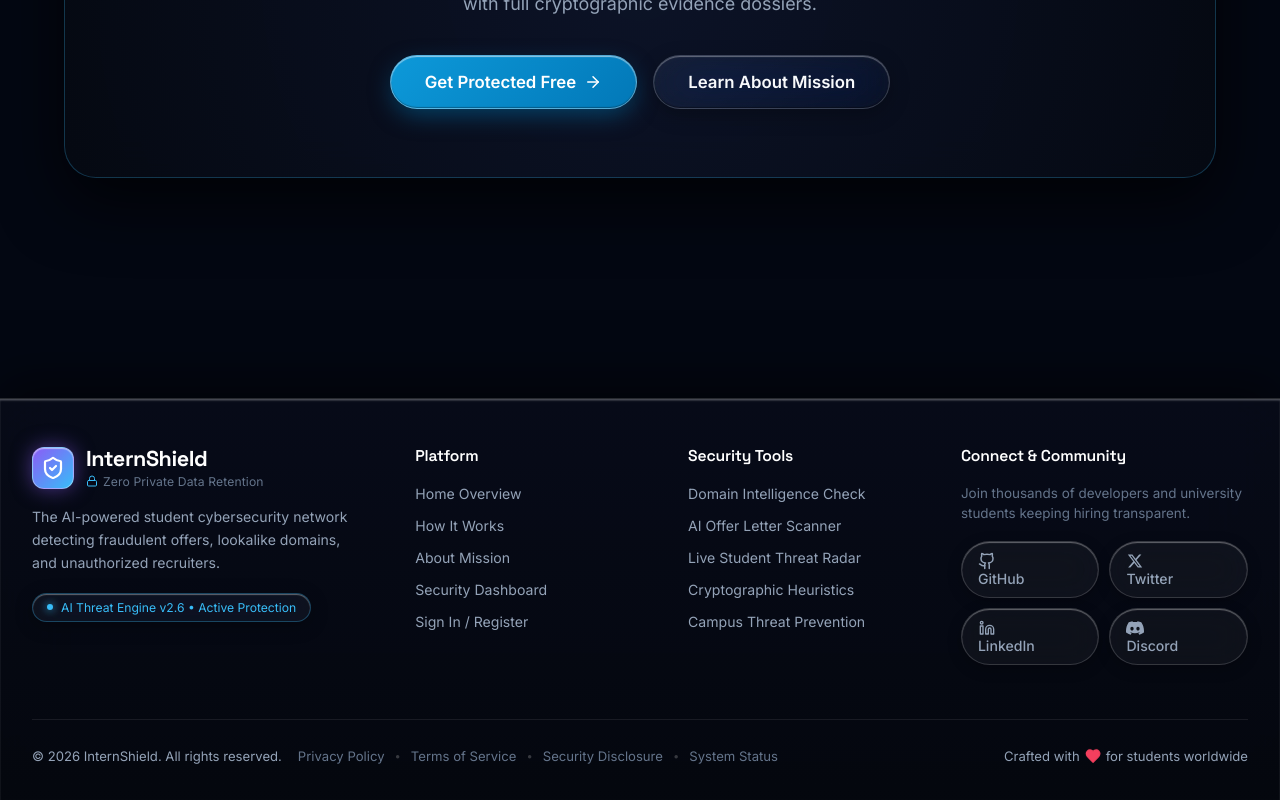
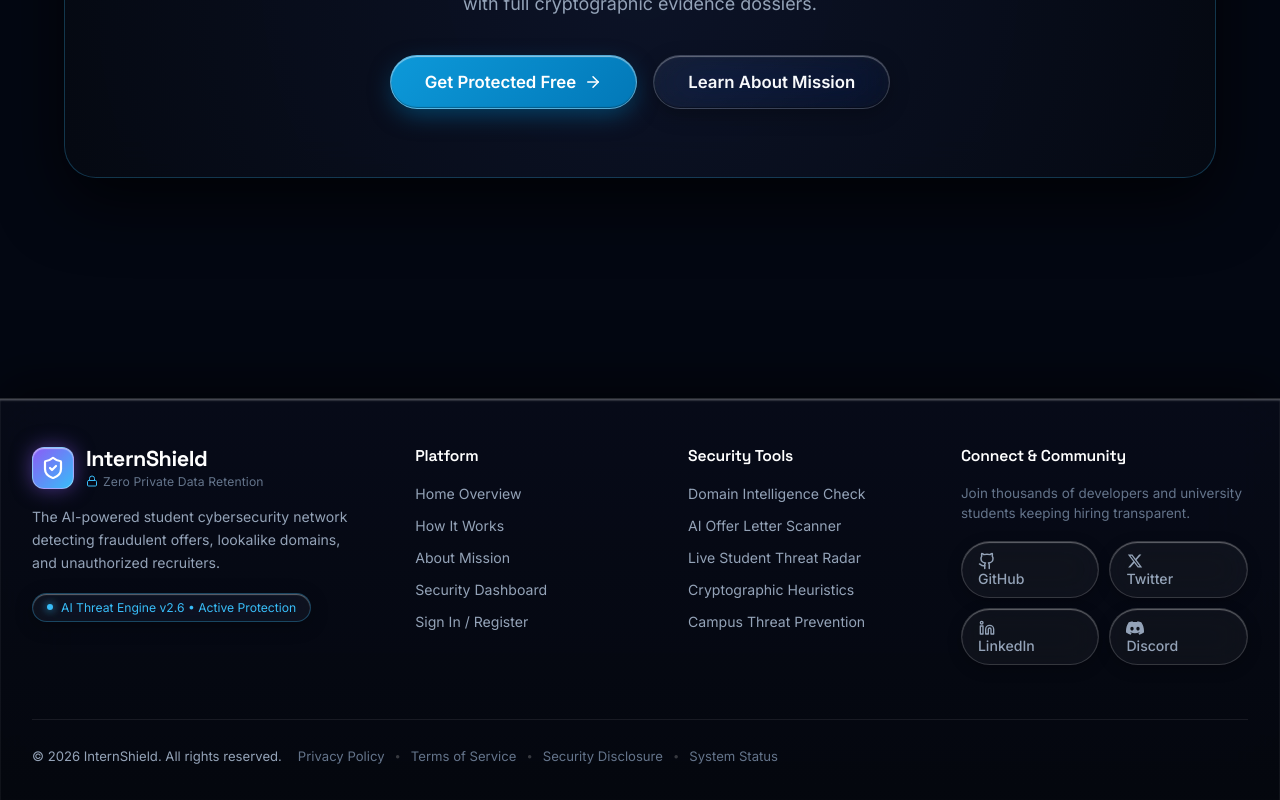
Before and after one commit to CodeCrafter021/InternShield, a React (Vite) app in the folder frontend/: page / in a window 1280 px wide. Shown: the part 6738-7538 px from the top of the page. Built offline with nearby package versions, Linux system fonts and the light colour scheme; no server answers.

Commit message:
fix: update a footer

```diff
--- a/frontend/src/components/Footer.jsx
+++ b/frontend/src/components/Footer.jsx
@@ -216,12 +216,6 @@ export default function Footer() {
               <Link to="/dashboard">System Status</Link>
             </div>
           </div>
-
-          <div className="liquid-footer__made-with">
-            <span>Crafted with</span>
-            <Heart size={14} className="liquid-footer__heart" fill="#f43f5e" />
-            <span>for students worldwide</span>
-          </div>
         </div>
       </div>
     </footer>
```
